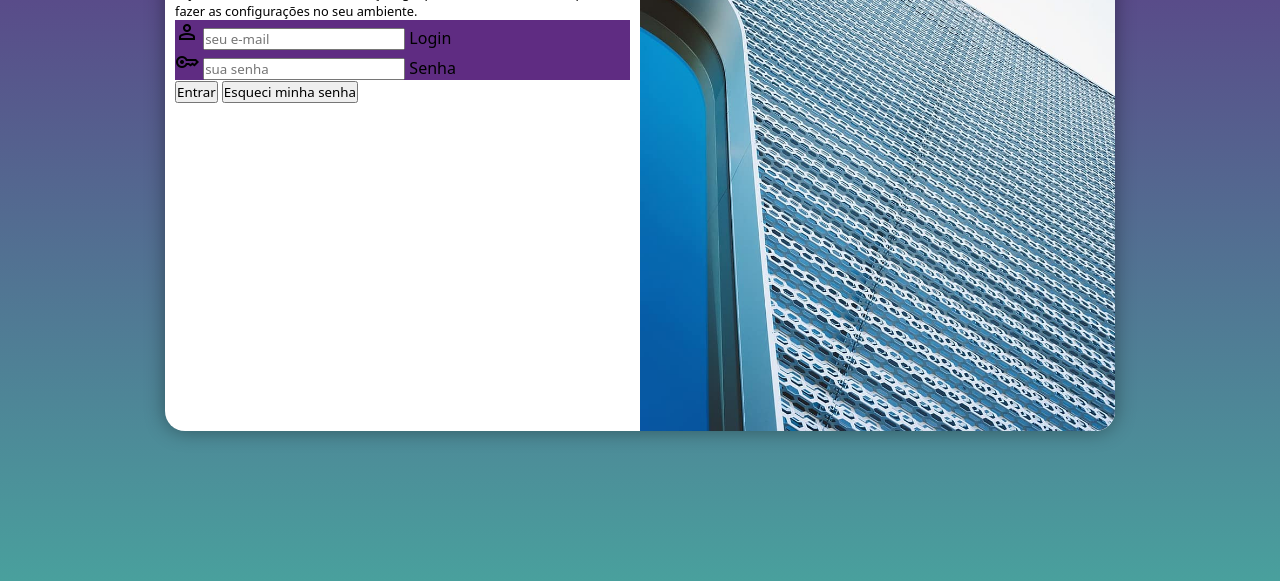
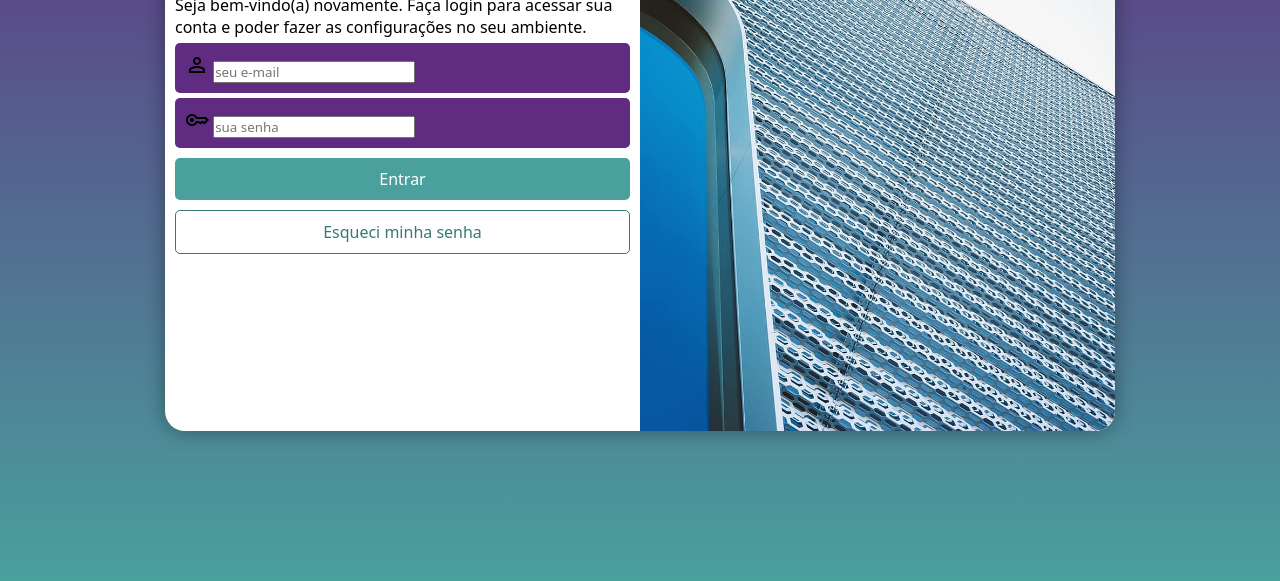
Before and after one commit to luanstefano/projeto-login, a plain HTML site: page index.html in a window 1280 px wide. Shown: the part 219-800 px from the top of the page. Drawn offline with nearby package versions, Linux system fonts and the light colour scheme.

Commit message:
atualizei estilos do form

```diff
--- a/estilos/outrasmedias.css
+++ b/estilos/outrasmedias.css
@@ -37,6 +37,7 @@
 
     section {
         width: 950px;
+
     }
 
     div#imagem {
@@ -50,3 +51,11 @@
         width: 50%;
     }
 }
+
+div#form > p {
+    font-size: 1em;
+}
+
+div#form > h1 {
+    font-size: 2em;
+}
--- a/estilos/style.css
+++ b/estilos/style.css
@@ -48,9 +48,7 @@ div#imagem {
 
 div#form {
     display: block;
-
     padding: 10px;
-
 
 }
 
@@ -65,4 +63,44 @@ div#form > p {
 
 div.campo {
     background-color: #5f2c82;
+    padding: 10px;
+    border-radius: 5px;
+    margin: 5px auto;
+    width: 100%;
 }
+
+form > input[type=submit] {
+    display: block;
+    width: 100%;
+    font-size: 1em;
+    margin: 10px auto;
+    color: white;
+    border: none;
+    border-radius: 5px;
+    padding: 10px;
+    background-color: #49a09d;
+}
+
+form > input[type=submit]:hover {
+    background-color: #377976;
+    cursor: pointer;
+}
+
+form > input[type=button] {
+
+    display: block;
+    width: 100%;
+    font-size: 1em;
+    margin: 10px auto;
+    color: #377976;
+    border: 1px solid #377976;
+    border-radius: 5px;
+    padding: 10px;
+    background-color: white;
+
+}
+
+form > input#iemail {
+
+    background-color: #49a09d;
+}
--- a/index.html
+++ b/index.html
@@ -25,25 +25,21 @@
 
                     <div class="campo">
 
-                        <span class="material-symbols-outlined">person</span>
+                        <label for="iemail"><span class="material-symbols-outlined">person</span></label>
 
                         <input type="email" name="email" id="iemail" placeholder="seu e-mail" required autocomplete="email">
-
-                        <label for="iemal">Login</label>
 
                     </div>
 
                     <div class="campo">
 
-                        <span class="material-symbols-outlined">key</span>
+                        <label for="isenha"><span class="material-symbols-outlined">key</span></label>
 
                         <input type="password" name="senha" id="isenha" placeholder="sua senha" required autocomplete="current-password">
 
-                        <label for="isenha">Senha</label>
-
                     </div>
 
-                    <input type="button" value="Entrar">
+                    <input type="submit" value="Entrar">
 
                     <input type="button" value="Esqueci minha senha">
 
```
